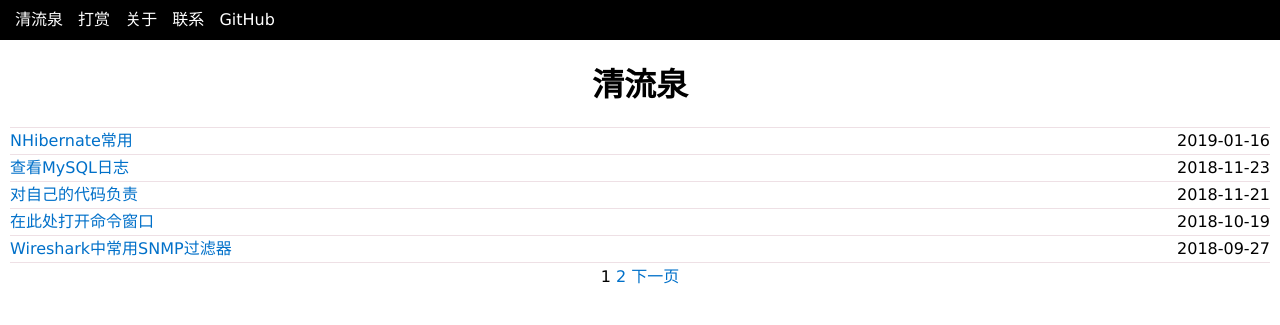
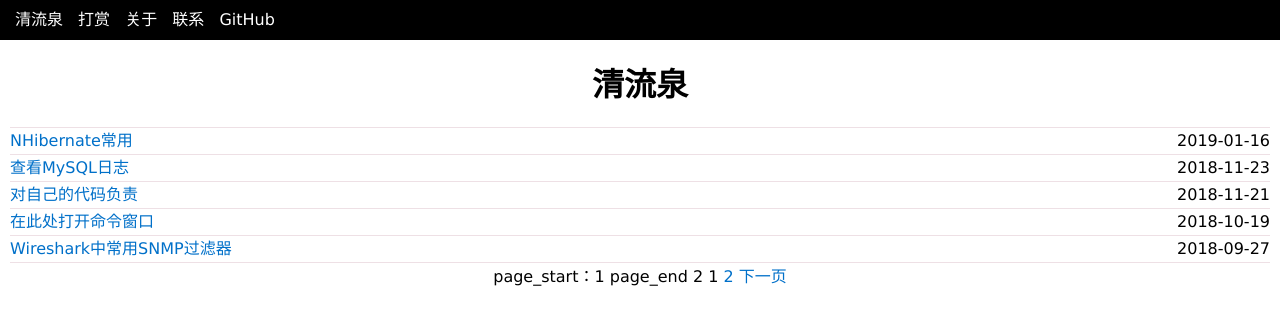
Before and after one commit to yinyongxian/yinyongxian.github.io, a Jekyll site: the page built from index.html, in a window 1280 px wide. Shown: the top 325 px of the page. Built offline with Jekyll 4.4.1, drawn with Linux system fonts in a browser that asks for light colours; the list of posts is cut into pages by our own code.

Commit message:
查看page_end

```diff
--- a/index.html
+++ b/index.html
@@ -49,7 +49,7 @@ title: 清流泉
 
     {% assign  page_start = {{ {{ paginator.page | minus: 2 }} | at_least: 1 }} %}
     {% assign  page_end = {{ {{ paginator.page | plus: 2 }} | at_most: paginator.total_pages }} %}
-
+    page_start：{{page_start}} page_end {{page_end}}
     {% for page in (page_start..page_end) %}
     {% if page == paginator.page %}
       <span class="active">{{ page }}</span>
```
